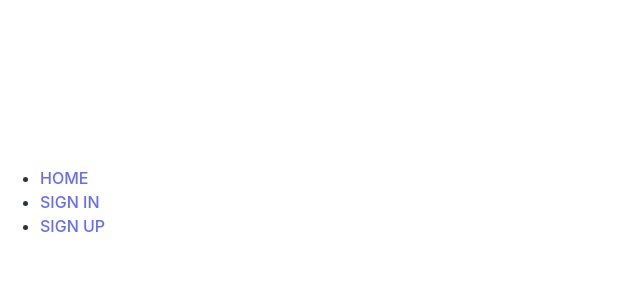
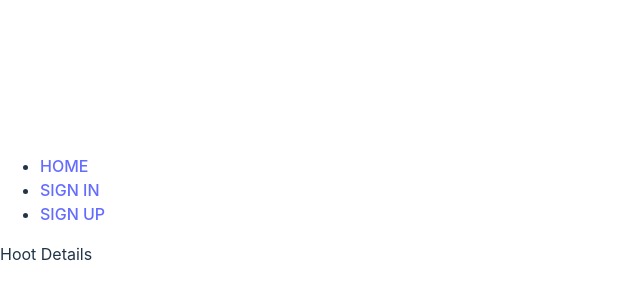
Before and after one commit to paintedlbird7/react-hoot-front-end, a React (Vite) app: page /hoots/1 in a window 1280 px wide. Shown: the part 198-498 px from the top of the page, without its empty margins (0-640 px from the left). Built offline with nearby package versions, Linux system fonts and the light colour scheme; no server answers.

Commit message:
used a param to extract value for use in the component

```diff
--- a/src/App.jsx
+++ b/src/App.jsx
@@ -8,6 +8,7 @@ import Landing from './components/Landing/Landing';
 import Dashboard from './components/Dashboard/Dashboard';
 import HootList from './components/HootList/HootList';
 import * as hootService from './services/hootService';
+import HootDetails from './components/HootDetails/HootDetails';
 
 import { UserContext } from './contexts/UserContext';
 import { useState, useEffect } from 'react';
@@ -25,14 +26,18 @@ const App = () => {
       setHoots(hootsData);
     };
     if (user) fetchAllHoots();
-  }, [user]);
+    // only fetch hoots when a user is logged in
+  }, [user]); // adding user dependency because the effect depends on the user to run
 
   return (
     <>
-    <NavBar/>
+      <NavBar />
       <Routes>
+        <Route
+              path='/hoots/:hootId'
+              element={<HootDetails />}
+            />
         <Route path='/hoots' element={<HootList hoots={hoots} />} />
-
         <Route path='/' element={user ? <Dashboard /> : <Landing />} />
         {user ? (
           <>
--- /dev/null
+++ b/src/components/HootDetails/HootDetails.jsx
@@ -0,0 +1,12 @@
+// src/components/HootDetails/HootDetails.jsx
+import { useParams } from 'react-router';
+
+const HootDetails = () => {
+    const { hootId } = useParams();
+    console.log('hootId', hootId);
+
+    return <main>Hoot Details</main>;
+  };
+
+
+  export default HootDetails;
--- a/src/components/HootList/HootList.jsx
+++ b/src/components/HootList/HootList.jsx
@@ -1,8 +1,9 @@
 // src/components/HootList/HootList.jsx
 import { Link } from 'react-router';
 
+
 const HootList = (props) => {
-  // src/components/HootList/HootList.jsx
+
 
   return (
     <main>
--- a/src/services/hootService.js
+++ b/src/services/hootService.js
@@ -1,7 +1,7 @@
 // src/services/hootService.js
 const BASE_URL = `${import.meta.env.VITE_BACK_END_SERVER_URL}/hoots`;
 // TODO: do User stories for trello AAU, under component hierarchy diagram
-// TODO: replace the existing <p> tags with clickable links
+// TODO: Build the service function
 
 const index = async () => {
     try {
```
Lines whose indentation alone changed are shown as unchanged.
